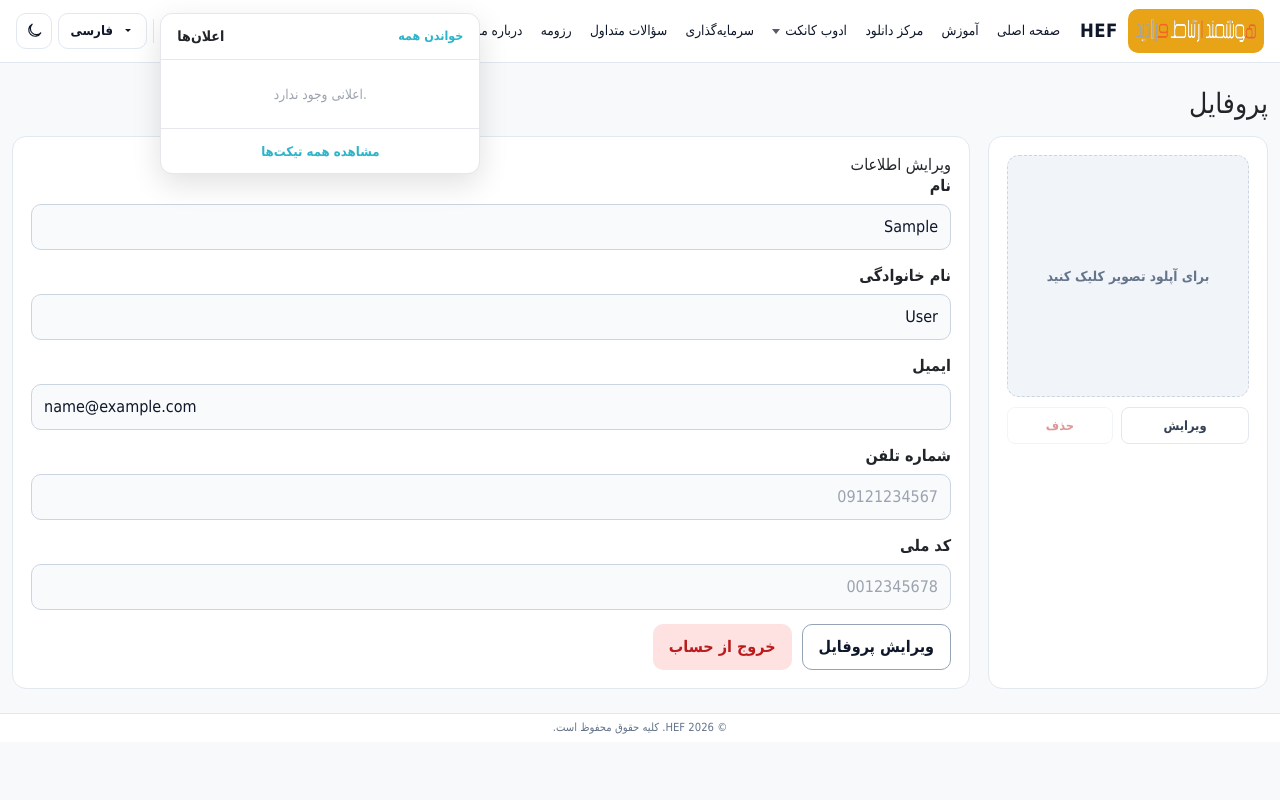
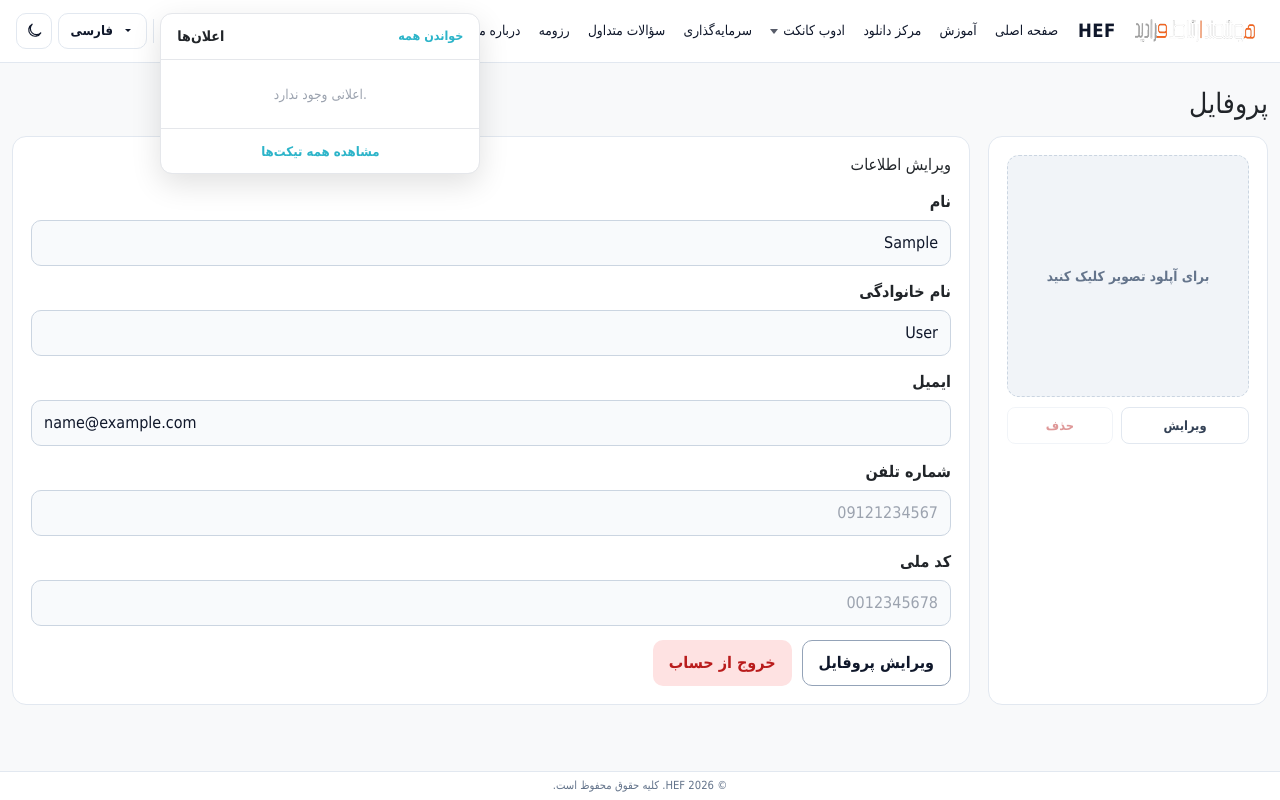
Before and after one commit to AlirezaKar/hef.co.ir, a Django app: page /profile/ in a window 1280 px wide. Run offline with Django 5.2, Linux system fonts and the light colour scheme; the visitor is signed in with stand-in values (Sample User, id 1); data comes from the database, SQL or seed files in the repository; data that the repository does not hold is empty; parts of the project's set-up code (start-up, migrations or seed data) failed here and were passed over; some libraries are stand-ins or nearby versions.

Commit message:
fix: navbar brand, dark mode profile, spacing, carousel fade, navbar direction stability, toast position, sticky footer
- Remove brand-mark orange background, use invisible border for structural integrity
- Dark mode profile: dark form panel with light input boxes (reversed from before)
- Add margin between card/frame titles (h2/h3) and their content
- Brief fade animation for homepage carousel (carousel-fade class)
- Navbar actions: force LTR direction via CSS, explicit margins per page direction
  so button order stays consistent when switching RTL/LTR languages
- Toast notifications: moved below navbar (top: 80px instead of 16px)
- Sticky footer: body is flex column, content areas grow to push footer to bottom

Co-authored-by: arena-agent <297053741+arena-agent@users.noreply.github.com>

```diff
--- a/backend/static/css/site.css
+++ b/backend/static/css/site.css
@@ -58,6 +58,9 @@
 
 body {
   font-family: Tahoma, "Segoe UI", system-ui, sans-serif;
+  min-height: 100vh;
+  display: flex;
+  flex-direction: column;
 }
 
 /* —— Auth —— */
@@ -218,7 +221,8 @@ body {
   width: auto;
   height: 44px;
   border-radius: var(--nav-radius);
-  background: var(--nav-accent);
+  background: transparent;
+  border: 1px solid transparent;
   overflow: hidden;
   flex-shrink: 0;
   padding: 4px 8px;
@@ -673,6 +705,14 @@ body.theme-dark .faq-item p {
 }
 .landing-app-footer {
   background: #f8f9fa;
+}
+
+/* Main content area grows so footer is pushed to the bottom on short pages */
+.container.py-4,
+.home-carousel-section,
+.py-5.bg-light,
+.adobe-page {
+  flex: 1;
 }
 
 /* —— Site fonts (no Google Fonts) —— */
--- a/backend/templates/base.html
+++ b/backend/templates/base.html
@@ -31,7 +31,7 @@
   {% else %}
   <link href="https://cdn.jsdelivr.net/npm/bootstrap@5.3.3/dist/css/bootstrap.rtl.min.css" rel="stylesheet">
   {% endif %}
-  <link rel="stylesheet" href="{% static 'css/site.css' %}?v=29">
+  <link rel="stylesheet" href="{% static 'css/site.css' %}?v=30">
   <script>
     (function () {
       try {
--- a/backend/templates/main/home.html
+++ b/backend/templates/main/home.html
@@ -12,7 +12,7 @@
 <section class="home-carousel-section py-3 py-md-4" aria-label="Carousel">
   <div class="container home-carousel-pad">
     {% if carousel_images %}
-      <div id="homeCarousel" class="carousel slide" data-bs-ride="carousel" data-bs-interval="5000">
+      <div id="homeCarousel" class="carousel slide carousel-fade" data-bs-ride="carousel" data-bs-interval="5000">
         <div class="carousel-indicators">
           {% for img in carousel_images %}
             <button
--- a/backend/templates/partials/navbar.html
+++ b/backend/templates/partials/navbar.html
@@ -74,7 +74,7 @@
       </li>
     </ul>
 
-    <div class="site-navbar-actions" dir="ltr">
+    <div class="site-navbar-actions">
       <button
         type="button"
         class="nav-icon-btn"
```
Also changed, not shown: other parts of backend/static/css/site.css (+47 -5 lines).
